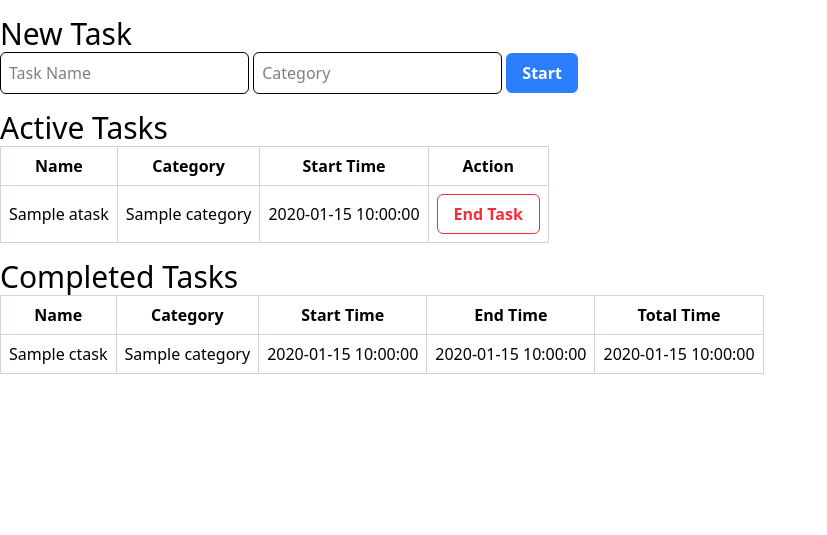
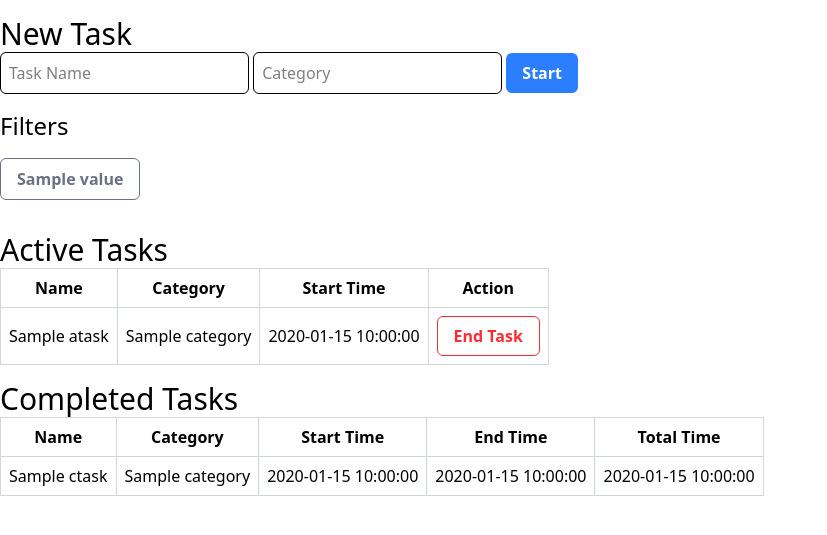
Before and after one commit to mrasore98/ius-time, a FastAPI app: template ius_time/web/templates/index.html in a window 1280 px wide. Shown: the top 535 px of the page, without its empty margins (0-827 px from the left). Run offline with FastAPI, Linux system fonts and the light colour scheme; the template is opened without the code that fills it: most values are stand-ins (such as "Sample title", 1, 10 or a date in 2020); parts of the project's set-up code (start-up, migrations or seed data) failed here and were passed over.

Commit message:
Add filtering

```diff
--- a/ius_time/cli/main.py
+++ b/ius_time/cli/main.py
@@ -50,11 +50,11 @@ def web():
         import uvicorn
 
         from ius_time.web import web_app
-
+    except ImportError:
+        console.print('[error]Error: "web" extra is not installed.')
+    else:
         threading.Timer(1, open_browser).start()
         uvicorn.run(web_app, host=LOOPBACK_ADDR, port=PORT)
-    except ImportError:
-        console.print('[error]Error: "web" extra is not installed.')
 
 
 def main():
--- a/ius_time/web/templates/_styles.html
+++ b/ius_time/web/templates/_styles.html
@@ -9,6 +9,9 @@
   }
   h1 {
     @apply text-3xl
+  }
+  h2 {
+    @apply text-2xl
   }
   th {
     @apply border border-gray-300 px-2 py-2;
@@ -25,6 +28,9 @@
   .end-btn {
     @apply font-semibold py-2 px-4 rounded-md bg-transparent border border-red-500 text-red-500;
   }
+  .filter-btn {
+    @apply font-semibold py-2 px-4 rounded-md bg-transparent border
+  }
   table {
     @apply border border-collapse border-gray-400;
   }
--- a/ius_time/web/templates/index.html
+++ b/ius_time/web/templates/index.html
@@ -14,6 +14,18 @@
         <input class="border rounded-md" type="text" name="new-task-category" placeholder="Category" value=""/>
         <button class="start-btn" type="submit" variant="primary">Start</button>
       </form>
+    </div>
+    <div>
+      <h2>Filters</h2>
+        <div class="inline-flex">
+         {% for filter_ in filters %}
+         <a href="/set_filter/{{ filter_.value }}">
+           <button class="filter-btn {% if filter_ == selected_filter %} border-black outline-2 text-black {% else %} border-gray-500 text-gray-500 {% endif %}">
+             {{ filter_.value|capitalize }}
+           </button>
+         </a>
+         {% endfor %}
+        </div>
     </div>
     <div>
     <h1>Active Tasks</h1>
--- a/ius_time/web/web.py
+++ b/ius_time/web/web.py
@@ -6,21 +6,26 @@ from fastapi.staticfiles import StaticFiles
 from fastapi.templating import Jinja2Templates
 from sqlmodel import select
 
+# from ius_time import DEFAULT_FILTER
 from ius_time.db import DEFAULT_DB_PATH, Session, Status, Task, TaskManager
+from ius_time.filters import FilterEnum
 
 app = FastAPI()
 templates = Jinja2Templates(directory="templates")
 task_manager = TaskManager(DEFAULT_DB_PATH)
+selected_filter = FilterEnum.MONTH
 
 
 @app.get("/", response_class=HTMLResponse)
 async def index(request: Request, message: str = ""):
-    active_tasks = task_manager.list_active()
-    complete_tasks = task_manager.list_complete()
+    active_tasks = task_manager.list_active(selected_filter)
+    complete_tasks = task_manager.list_complete(selected_filter)
     return templates.TemplateResponse(
         request=request,
         name="index.html",
         context={
+            "filters": FilterEnum,
+            "selected_filter": selected_filter,
             "active": active_tasks,
             "complete": complete_tasks,
             "message": urlp.unquote(message),
@@ -57,6 +62,13 @@ async def end_task(request: Request, task_name: str):
         )
 
 
+@app.get("/set_filter/{filter_}")
+async def set_filter(filter_: FilterEnum):
+    global selected_filter  # noqa: PLW0603
+    selected_filter = filter_
+    return RedirectResponse("/", status_code=status.HTTP_303_SEE_OTHER)
+
+
 if __name__ == "__main__":
     import uvicorn
 
```
